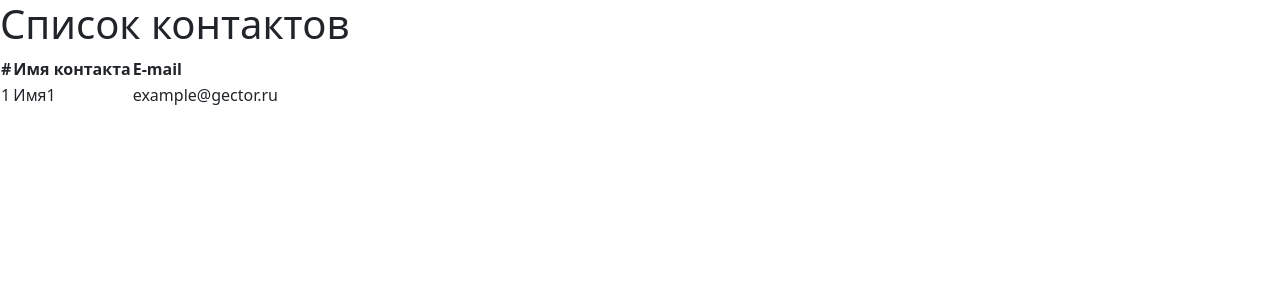
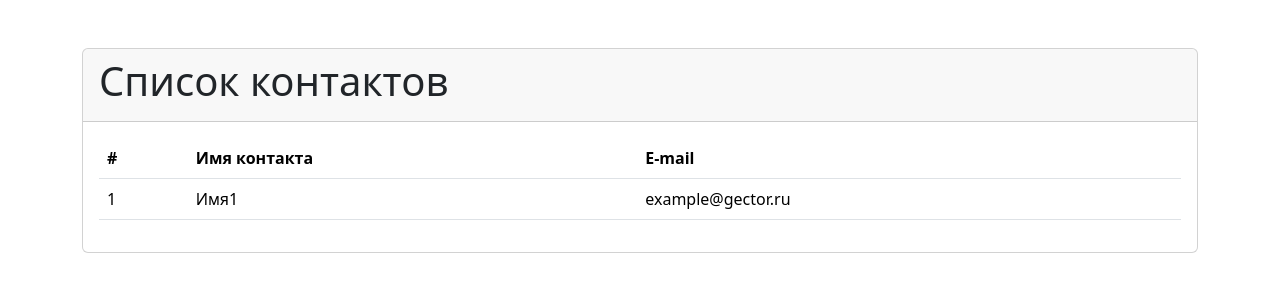
Before and after one commit to rkudashev/ContactClient, a React (Create React App) app in the folder client/: page / in a window 1280 px wide. Shown: the top 300 px of the page. Built offline with nearby package versions, Linux system fonts and the light colour scheme.

Commit message:
Использование bootstrap на структуре документа.

```diff
--- a/client/src/App.js
+++ b/client/src/App.js
@@ -1,13 +1,14 @@
 
-function App() {
+const App = () => {
   return (
-    <div>
-      <div>
-        <div>
+    <div className="container mt-5">
+      <div className="card">
+        <div className="card-header">
           <h1>Список контактов</h1>
         </div>
-        <div>
-          <table>
+
+        <div className="card-body">
+          <table className="table table-hover">
             <thead>
               <tr>
                 <th>#</th>
```
